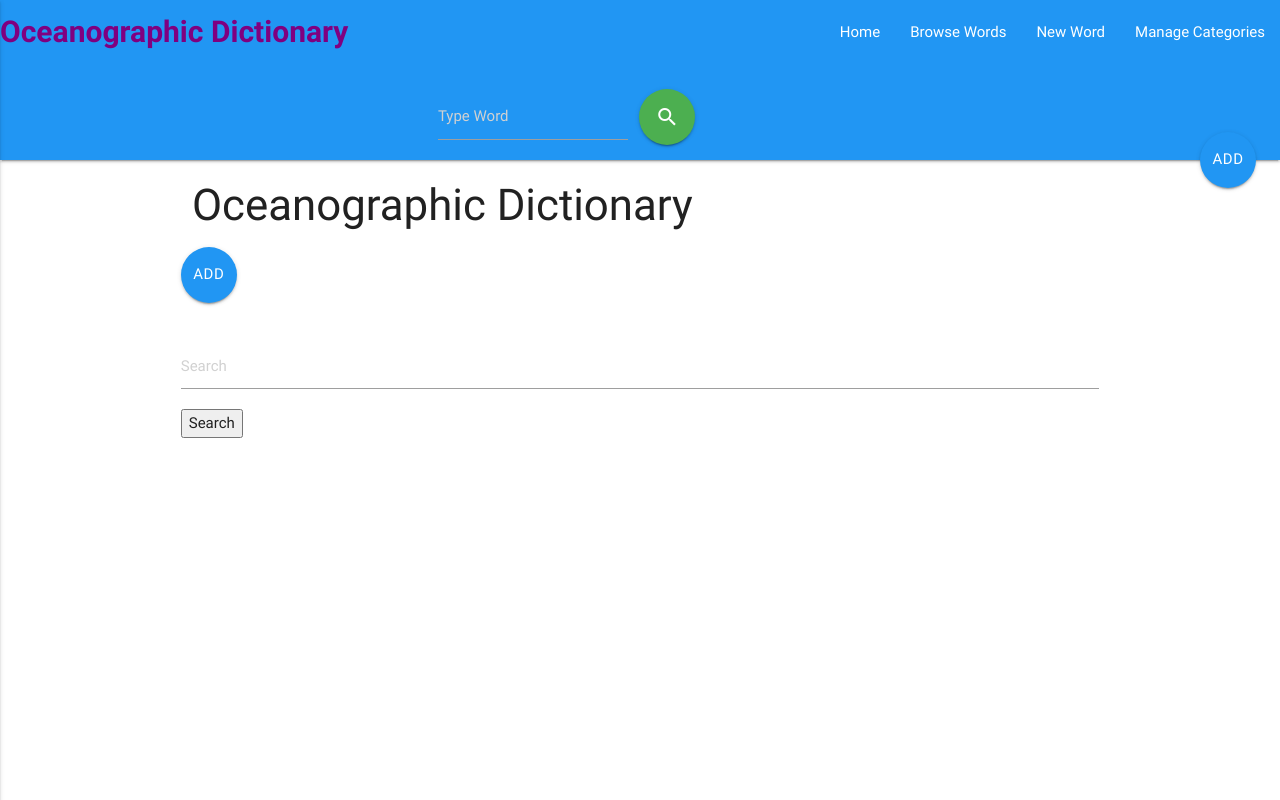
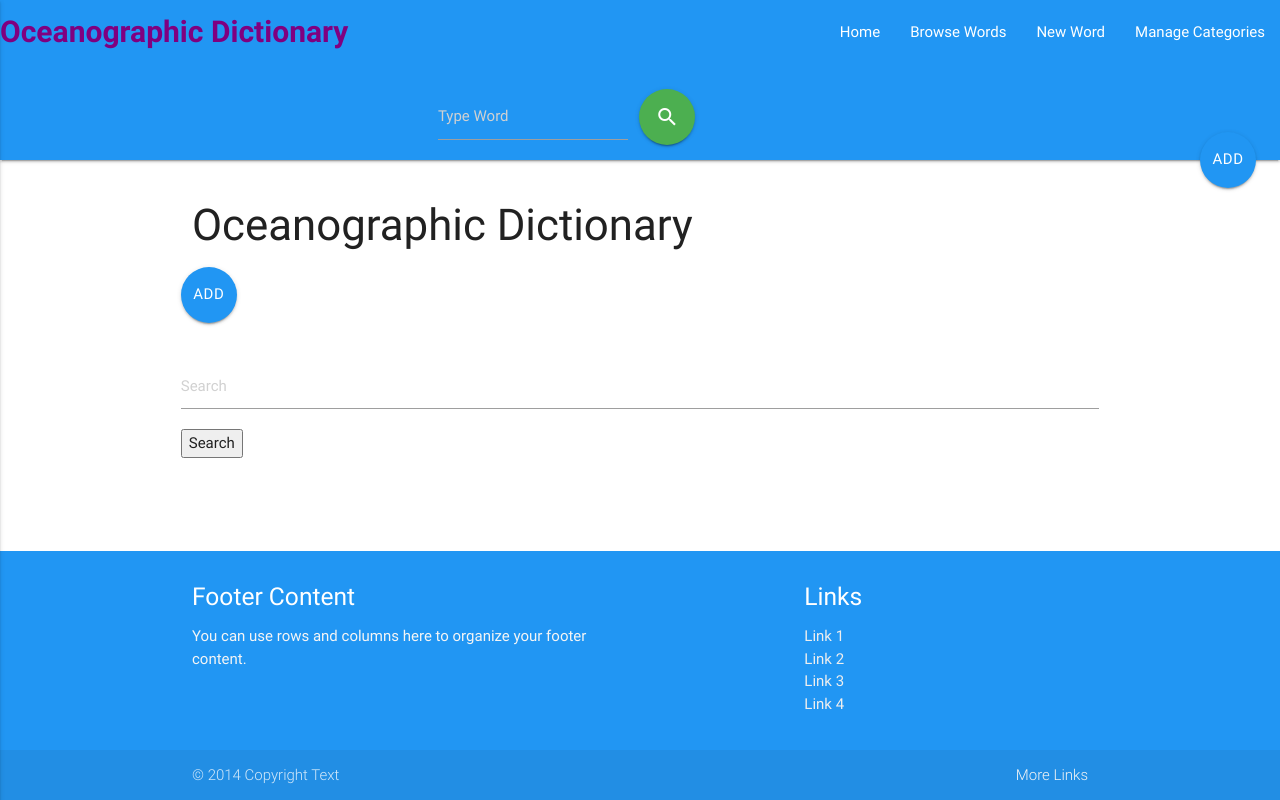
Before and after one commit to RobSimons1/ocean-dictionary, a Flask app: page / in a window 1280 px wide. Run offline with Flask 2, Linux system fonts and the light colour scheme; data that the repository does not hold is empty; some libraries are stand-ins or nearby versions.

Commit message:
Footer added to base.html page. Base.html now split into three sections Header, Main, Footer

```diff
--- a/static/css/style.css
+++ b/static/css/style.css
@@ -11,21 +11,28 @@
     color: blue;
 }
 
-nav {
-  background-color: #2196F3;
-}
-
 nav .brand-logo {
     font-size: 30px;
     font-weight: bolder;
     color: purple;
 }
 
-#nav-search .col .s4 .center {
-    float: none;
-
+nav {
+  background-color: #2196F3;
 }
 
-nav #nav-wrapper {
-    color: blue;
+.page-footer {
+  background-color: #2196F3;
 }
+
+/* push footer to bottom of page */
+ body {
+    display: flex;
+    min-height: 100vh;
+    flex-direction: column;
+  }
+
+/* push footer to bottom of page */
+  main {
+    flex: 1 0 auto;
+  }
--- a/templates/base.html
+++ b/templates/base.html
@@ -43,7 +43,6 @@
 			</div>
             <div class="row">
 						<form action="{{ url_for('get_search') }}">
-
 							<div id="nav-search" class="col offset-s4 center active">
 								<input type="text" id="q" name="q" placeholder="Type Word">
 						</div>
@@ -53,6 +52,8 @@
 			</div>
 		</nav>
 	</header>
+
+    <main>
 	<div class="container">
 		{% block content %} {% endblock %}
 
@@ -66,6 +67,32 @@
         });
 		</script>
 	</div>
+    </main>
+    <footer class="page-footer">
+          <div class="container">
+            <div class="row">
+              <div class="col l6 s12">
+                <h5 class="white-text">Footer Content</h5>
+                <p class="grey-text text-lighten-4">You can use rows and columns here to organize your footer content.</p>
+              </div>
+              <div class="col l4 offset-l2 s12">
+                <h5 class="white-text">Links</h5>
+                <ul>
+                  <li><a class="grey-text text-lighten-3" href="#!">Link 1</a></li>
+                  <li><a class="grey-text text-lighten-3" href="#!">Link 2</a></li>
+                  <li><a class="grey-text text-lighten-3" href="#!">Link 3</a></li>
+                  <li><a class="grey-text text-lighten-3" href="#!">Link 4</a></li>
+                </ul>
+              </div>
+            </div>
+          </div>
+          <div class="footer-copyright">
+            <div class="container">
+            © 2014 Copyright Text
+            <a class="grey-text text-lighten-4 right" href="#!">More Links</a>
+            </div>
+          </div>
+        </footer>
 </body>
 
 </html>
```
